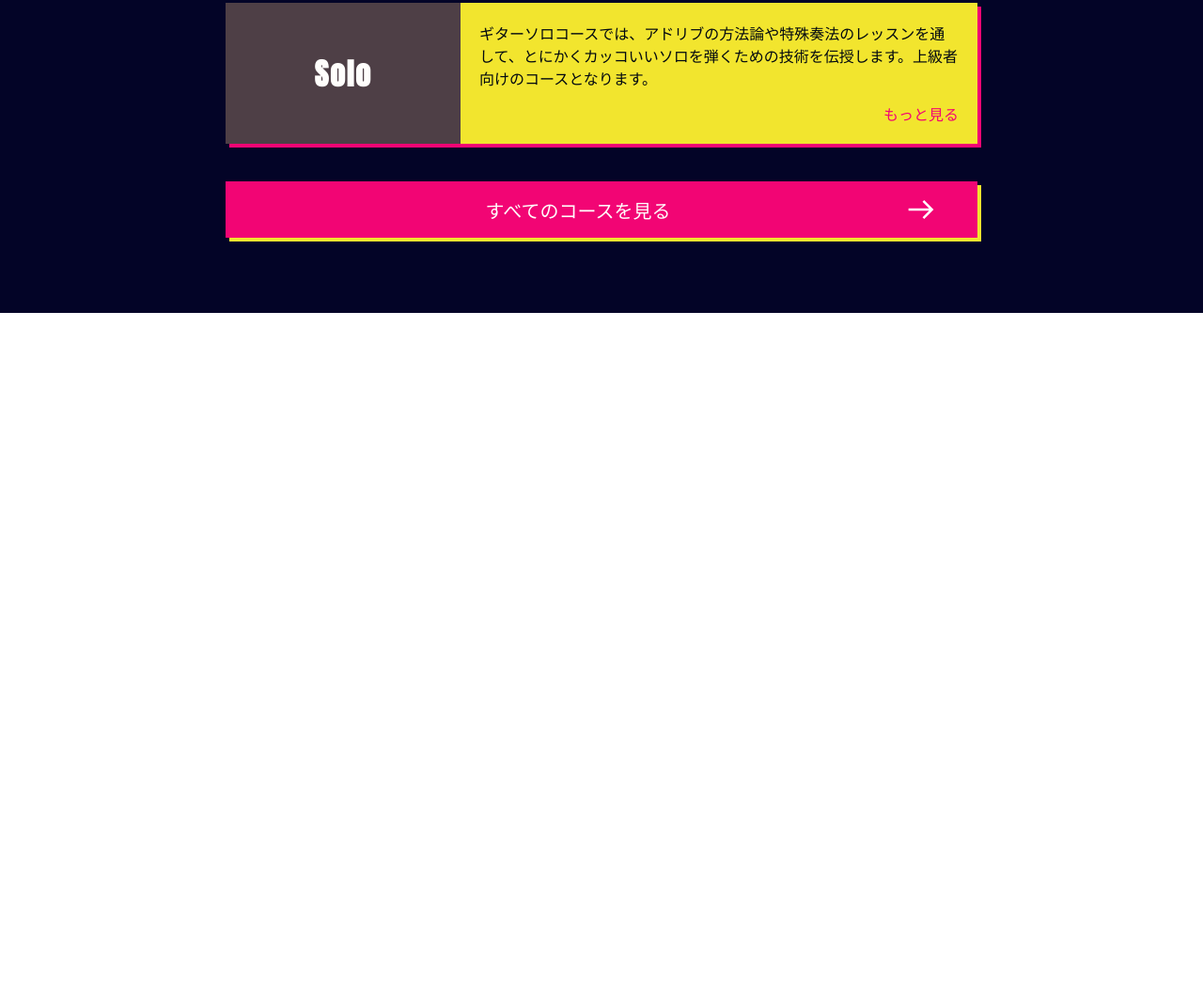
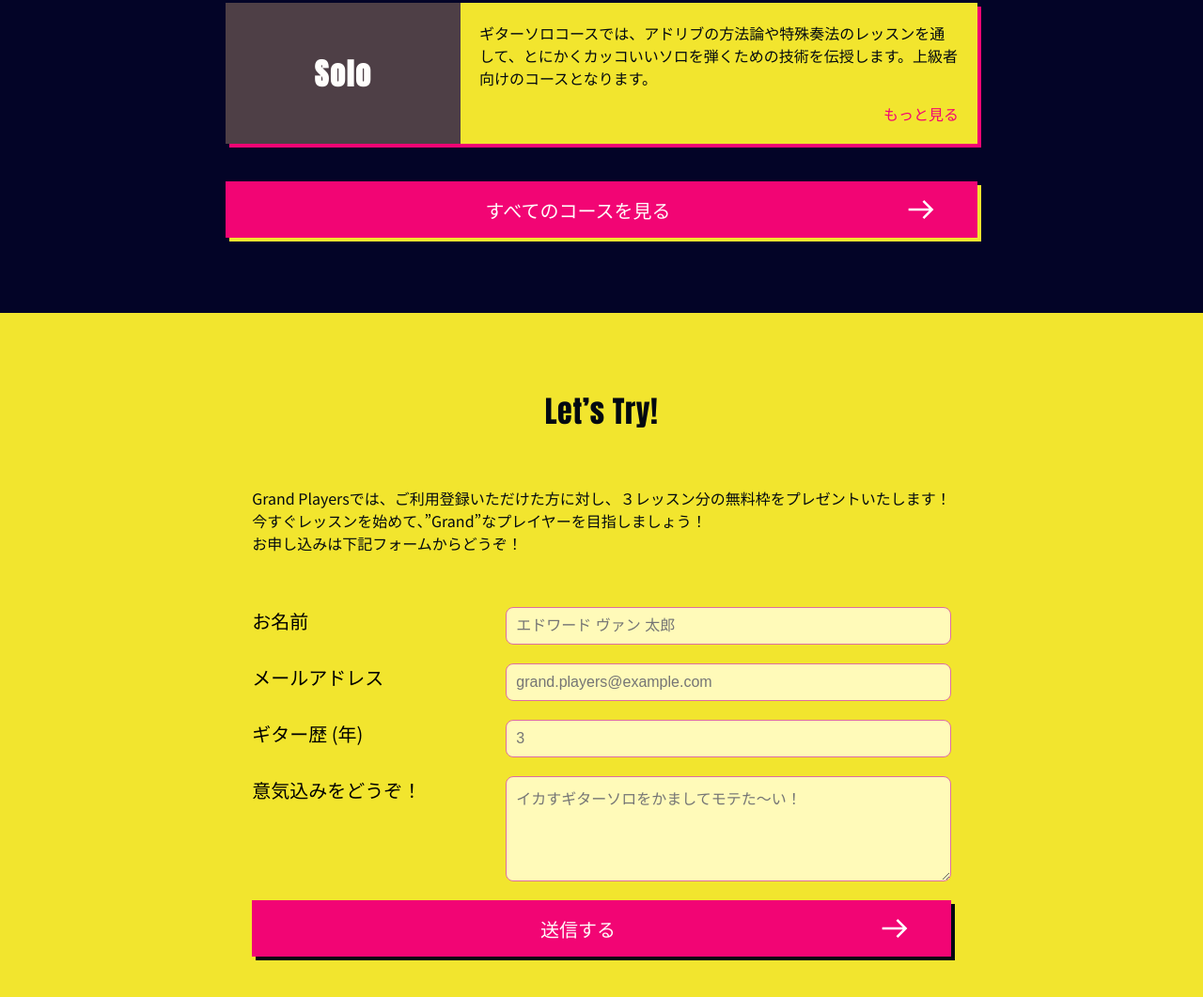
Before and after one commit to Ryoma0217/fronend-basic-site, a plain HTML site: page index.html in a window 1280 px wide. Shown: the part 1723-2784 px from the top of the page at 94% size. Before the commit the page ends 2056 px from the top, so only its background shows below. Drawn offline with Linux system fonts and the light colour scheme; grey boxes are pictures that could not be loaded.

Commit message:
Signupの完成

```diff
--- a/index.html
+++ b/index.html
@@ -94,7 +94,7 @@
             </div>
           </a>
         </div>
-        <a class="courses-button" href="#">
+        <a class="button courses-button" href="#">
           <div class="button-label">すべてのコースを見る</div>
           <div class="button-icon">
             <img class="button-icon-img" src="./img/arrow-right.svg"  alt="more">
@@ -102,5 +102,60 @@
         </a>
       </div>
     </section>
+    <section class="Signup">
+      <div class="container signup-container">
+        <h2 class="heading signup-heading">Let’s Try!</h2>
+        <p class="signup-text">Grand Playersでは、ご利用登録いただけた方に対し、３レッスン分の無料枠をプレゼントいたします！
+          <br>今すぐレッスンを始めて、”Grand”なプレイヤーを目指しましょう！
+          <br>お申し込みは下記フォームからどうぞ！</p>
+        <form class="signup-form">
+          <div class="signup-input-wrapper">
+            <label class="signup-label" for="username">お名前</label>
+            <input
+                  class="signup-input"
+                  type="text"
+                  id="username"
+                  name="username"
+                  placeholder="エドワード ヴァン 太郎">
+          </div>
+          <div class="signup-input-wrapper">
+            <label class="signup-label" for="email">メールアドレス</label>
+            <input
+                  class="signup-input"
+                  type="email"
+                  name="email"
+                  id="email"
+                  placeholder="grand.players@example.com">
+          </div>
+          <div class="signup-input-wrapper">
+            <label class="signup-label" for="guita-experience">ギター歴 (年)</label>
+            <input
+                  class="signup-input"
+                  type="number"
+                  name="guita-experience"
+                  id="ギター歴 (年)"
+                  placeholder="3"
+                  min="0">
+          </div>
+          <div class="signup-input-wrapper">
+            <label class="signup-label" for="ambition">意気込みをどうぞ！</label>
+            <textarea
+                  class="signup-textarea"
+                  name="ambition"
+                  id="ambition"
+                  placeholder="イカすギターソロをかましてモテた～い！"
+                  rows="5"></textarea>
+          </div>
+          <a class="button signup-button" href="#" >
+            <div class="button-label">送信する</div>
+            <div class="button-icon">
+                <img class="button-icon-img" src="./img/arrow-right.svg"  alt="more">
+            </div>
+          </a>
+
+        </form>
+      </div>
+    </section>
+
   </body>
 </html>
--- a/style.css
+++ b/style.css
@@ -2,7 +2,7 @@
   --font-family-heading: "Anton", sans-selif;
   --font-family-body: "Noto Sans JP", sans-selif;
   --color-white: #fffefc;
-  --color-block: #020911;
+  --color-black: #020911;
   --color-accent-yellow: #f2e52e;
   --color-accent-red: #f20574;
   --color-background-black: #171525;
@@ -67,6 +67,7 @@ section {
   display: flex;
   justify-content: center;
   align-items: center;
+  padding: 80px 0;
 }
 
 /*全containerクラスへの指定*/
@@ -149,7 +150,6 @@ section {
 .About {
   background: var(--background-black, #171525);
   display: flex;
-  padding: 80px 0;
   flex-direction: column;
   align-items: center;
   gap: 20px;
@@ -202,7 +202,6 @@ section {
 
 .Courses {
   background: var(--color-background-navy);
-  padding: 80px 0;
   gap: 30px;
   align-self: stretch;
 }
@@ -283,18 +282,20 @@ section {
   align-self: flex-end;
 }
 
-.courses-button {
+.button {
   display: flex;
   height: 60px;
   padding: 10px 40px;
   align-items: center;
   gap: 10px;
-  background: var(--accent-red, #f20574);
-  box-shadow: 4px 4px 0 #f2e52e;
+  background: var(--color-accent-red);
   cursor: pointer;
   text-decoration: none;
   align-self: stretch;
   transition: 0.3s;
+}
+.courses-button {
+  box-shadow: 4px 4px 0 var(--color-accent-yellow);
 }
 .courses-button:hover {
   box-shadow: 12px 12px 2px var(--color-accent-yellow);
@@ -339,7 +340,7 @@ section {
     font-size: 12px;
     gap: 0;
   }
-  .courses-button {
+  .button {
     height: 40px;
     padding: 0 20px;
   }
@@ -351,3 +352,88 @@ section {
     width: 30px;
   }
 }
+
+.Signup {
+  background: var(--color-accent-yellow);
+}
+.signup-container {
+  gap: 40px;
+}
+.signup-heading {
+  color: var(--color-black);
+}
+.signup-text {
+  color: var(--color-black);
+}
+.signup-form {
+  display: flex;
+  flex-direction: column;
+  align-items: center;
+  gap: 20px;
+  width: 100%;
+}
+.signup-input-wrapper {
+  display: flex;
+  align-items: flex-start;
+  align-self: stretch;
+  gap: 20px;
+  width: 100%;
+}
+.signup-label {
+  display: flex;
+  width: 250px;
+  align-items: flex-start;
+  gap: 10px;
+  font-size: 20px;
+}
+.signup-input,
+.signup-textarea {
+  background-color: var(--color-form-background-yellow);
+  border: 1px solid var(--color-form-border-red);
+  color: var(--color-black);
+  align-items: center;
+  font-size: 16px;
+  padding: 10px;
+  border-radius: 8px;
+  resize: vertical;
+  flex: 1;
+}
+.signup-button {
+  box-shadow: 4px 4px 0 var(--color-black);
+}
+.signup-button:hover {
+  box-shadow: 12px 12px 2px var(--color-black);
+}
+
+@media (max-width: 750px) {
+  .Signup {
+    padding: 40px 0;
+  }
+  .signup-container {
+    padding: 0 20px;
+  }
+  .signup-heading {
+    font-size: 24px;
+  }
+
+  .signup-form {
+    gap: 10px;
+    align-self: stretch;
+  }
+
+  .signup-input-wrapper {
+    flex-direction: column;
+    gap: 10px;
+  }
+
+  .signup-label {
+    font-size: 16px;
+  }
+  .signup-input,
+  .signup-textarea {
+    font-size: 12px;
+    padding: 8px;
+    align-items: flex-start;
+    align-self: stretch;
+  }
+}
```
